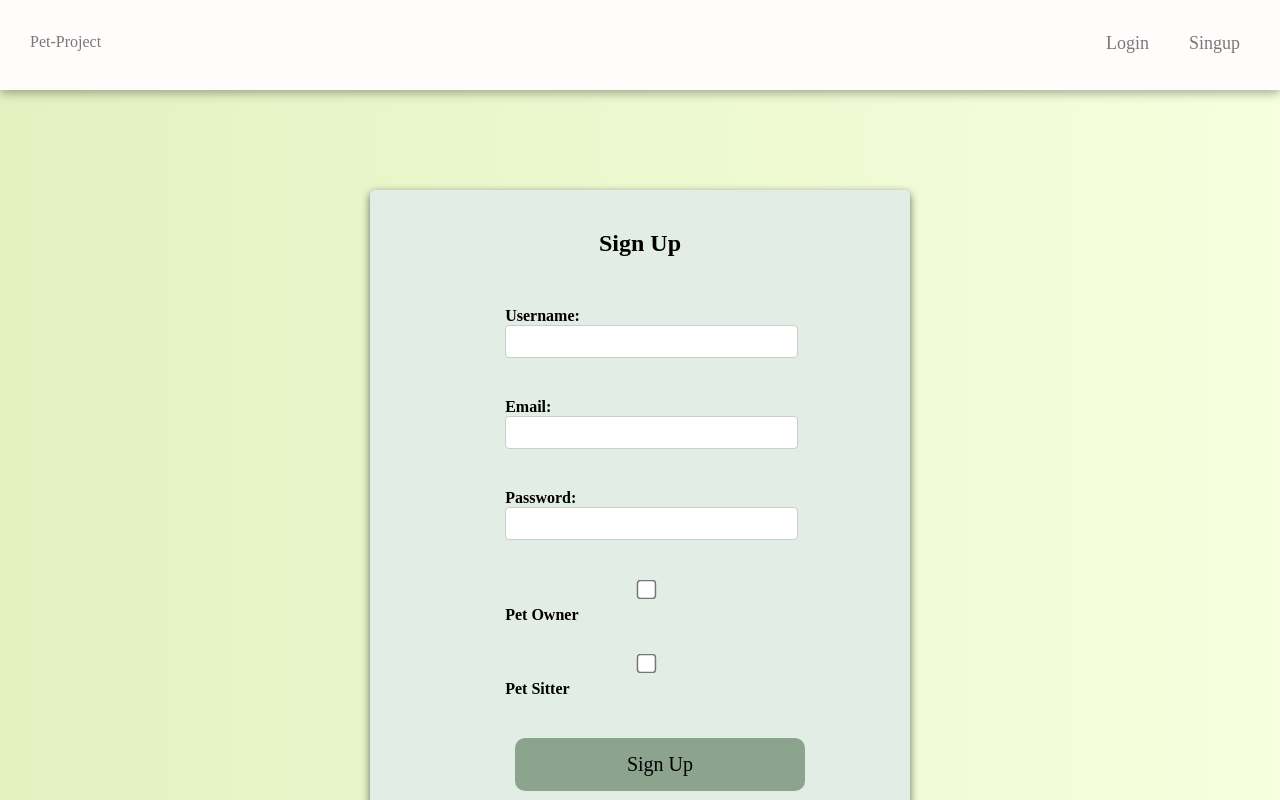
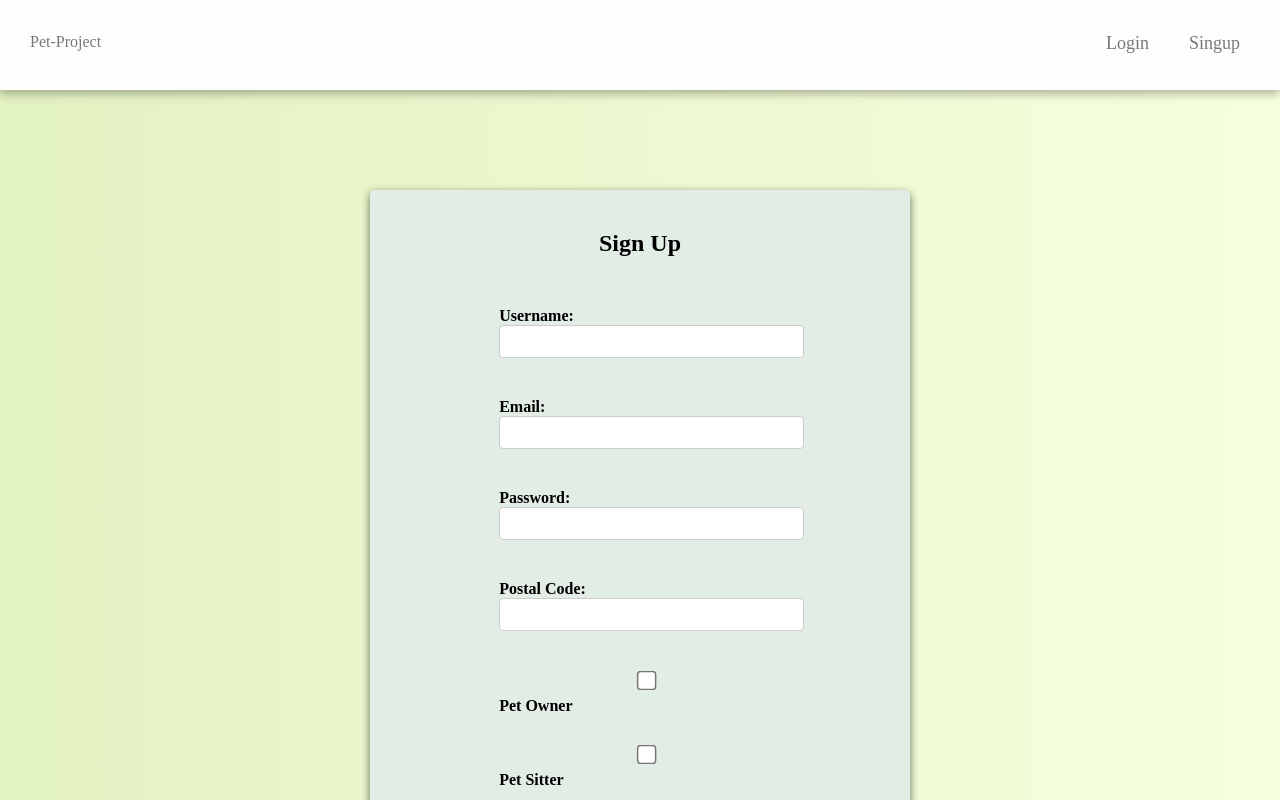
Before and after one commit to natko22/pet-project-frontend, a React (Create React App) app: page /signup in a window 1280 px wide. Shown: the top 800 px of the page. Built offline with nearby package versions, Linux system fonts and the light colour scheme.

Commit message:
change sitter's card in search page

```diff
--- a/src/pages/SearchPetSittersPage.jsx
+++ b/src/pages/SearchPetSittersPage.jsx
@@ -7,6 +7,7 @@ function SearchSittersPage() {
   const [loading, setLoading] = useState(true);
   const [error, setError] = useState(null);
   const [searchQuery, setSearchQuery] = useState("");
+  const [sitterPostalCode, setSitterPostalCode] = useState("");
 
   useEffect(() => {
     fetchSitters();
@@ -29,7 +30,10 @@ function SearchSittersPage() {
 
   const filteredSitters = sitters.filter((sitter) => {
     const sitterName = sitter.username && sitter.username.toLowerCase();
+    const sitterPostalCode = sitter.postalCode && sitter.postalCode.toString();
+
     return sitterName && sitterName.includes(searchQuery.toLowerCase());
+    sitterPostalCode.includes(searchQuery);
   });
   if (loading) {
     return <p>Loading...</p>;
@@ -65,13 +69,11 @@ function SearchSittersPage() {
                 alt={sitter.name}
                 className="sitter-card-img"
               />
-
               <h3>{sitter.username}</h3>
-              <p>{sitter.email}</p>
-              <p>{sitter.isPetOwner}</p>
-              <p>{sitter.postalCode}</p>
-              <p>{sitter.description}</p>
-              <p>{sitter.reviews}</p>
+              <p>Pet Owner:{sitter.isPetOwner ? "Yes" : "No"}</p>
+              <p>Postal Code:{sitter.postalCode}</p>
+              <p>Description:{sitter.description}</p>
+              <p>Reviews:{sitter.reviews.length}</p>
             </div>
           </Link>
         ))
--- a/src/pages/SignupPage.jsx
+++ b/src/pages/SignupPage.jsx
@@ -10,6 +10,8 @@ function SignupPage() {
   const [password, setPassword] = useState("");
   const [isPetOwner, setIsPetOwner] = useState(false);
   const [isSitter, setIsSitter] = useState(false);
+  const [postalCode, setPostalCode] = useState("");
+
   const [errorMessage, setErrorMessage] = useState(undefined);
 
   const navigate = useNavigate();
@@ -34,10 +36,21 @@ function SignupPage() {
     setIsSitter(e.target.checked);
   };
 
+  const handlePostalCodeChange = (e) => {
+    setPostalCode(e.target.value);
+  };
+
   const handleSignupSubmit = async (e) => {
     e.preventDefault();
     // Create an object representing the request body
-    const requestBody = { username, email, password, isPetOwner, isSitter };
+    const requestBody = {
+      username,
+      email,
+      password,
+      isPetOwner,
+      isSitter,
+      postalCode,
+    };
 
     try {
       await axios.post(`${API_URL}/auth/signup`, requestBody);
@@ -81,6 +94,15 @@ function SignupPage() {
             onChange={handlePasswordChange}
           />
         </label>
+        <label>
+          Postal Code:
+          <input
+            className="signup-input"
+            type="postalCode"
+            value={postalCode}
+            onChange={handlePostalCodeChange}
+          />
+        </label>
 
         <label>
           <input
```
